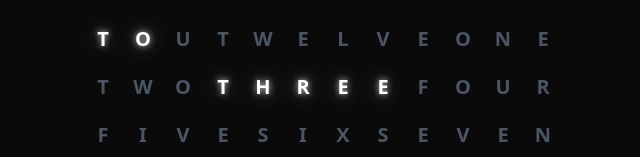
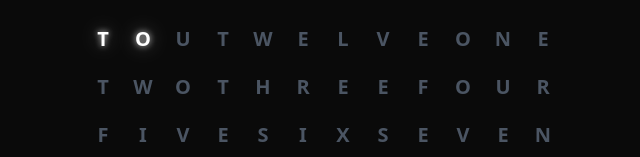
Before and after one commit to reddiedev/magic-clock, a Next.js app: page / in a window 1280 px wide. Shown: the part 197-354 px from the top of the page, without its empty margins (317-957 px from the left). Built offline with nearby package versions, Linux system fonts and the light colour scheme.

Commit message:
changed approach to time setting

```diff
--- a/src/app/page.tsx
+++ b/src/app/page.tsx
@@ -6,147 +6,27 @@ const ROWS: number[] = Array.from(Array(9).keys());
 const COLUMNS: number[] = Array.from(Array(12).keys());
 
 import Hourglass from "../assets/hourglass.gif";
+import Character from "@/components/character";
+import { useEffect, useState } from "react";
+import dayjs from "dayjs";
+import utc from "dayjs/plugin/utc";
+import timezone from "dayjs/plugin/timezone";
+dayjs.extend(utc);
+dayjs.extend(timezone);
 
 export default function Home() {
+    const [hours, setHours] = useState(0);
+    const [minutes, setMinutes] = useState(0);
+    useEffect(() => {
+        setHours(dayjs().hour());
+        setMinutes(dayjs().minute());
+    }, []);
     return (
         <main className="flex min-h-screen flex-col items-center justify-center bg-neutral-950 antialiased">
             <div className="grid grid-cols-12 grid-rows-12 gap-y-2">
-                {ROWS.map((row) => COLUMNS.map((col) => <Character key={`${row},${col}`} xIndex={col} yIndex={row} />))}
+                {ROWS.map((row) => COLUMNS.map((col) => <Character key={`${row},${col}`} xIndex={col} yIndex={row} hours={hours} minutes={minutes} />))}
             </div>
             <Image src={Hourglass} alt="hourglass" className="mt-10 w-12 h-12" priority />
         </main>
     );
 }
-
-import {
-    isElementEight,
-    isElementEleven,
-    isElementFive,
-    isElementFivePref,
-    isElementFour,
-    isElementHalf,
-    isElementIs,
-    isElementIt,
-    isElementNine,
-    isElementOclock,
-    isElementOne,
-    isElementPast,
-    isElementQuarter,
-    isElementSeven,
-    isElementSix,
-    isElementTen,
-    isElementTenPref,
-    isElementThree,
-    isElementTo,
-    isElementTwelve,
-    isElementTwenty,
-    isElementTwo
-} from "@/utils/element";
-import dayjs from "dayjs";
-import utc from "dayjs/plugin/utc";
-import timezone from "dayjs/plugin/timezone";
-dayjs.extend(utc);
-dayjs.extend(timezone);
-import { useEffect, useState } from "react";
-
-const WORDS = ["ITRISOTWENTY", "QUARTERAHALF", "TENFIVELPAST", "TOUTWELVEONE", "TWOTHREEFOUR", "FIVESIXSEVEN", "EIGHTNINETEN", "LKIELEVENALM", "UO'CLOCKDLWP"];
-
-dayjs.tz.setDefault("Asia/Manila");
-
-function Character({ xIndex, yIndex }: { xIndex: number; yIndex: number }) {
-    const [time, setTime] = useState(dayjs().tz(dayjs.tz.guess()));
-    useEffect(() => {
-        setTime(dayjs().tz(dayjs.tz.guess()));
-    }, []);
-    const minutes = time.minute();
-    const hours = time.hour() < 12 ? time.hour() : time.hour() - 12;
-
-    const word = WORDS[yIndex];
-    const character = word.charAt(xIndex);
-    // check what element character is in
-    const isIt = isElementIt({ xIndex, yIndex });
-    const isIs = isElementIs({ xIndex, yIndex });
-
-    const isTwenty = isElementTwenty({ xIndex, yIndex });
-    const isQuarter = isElementQuarter({ xIndex, yIndex });
-    const isHalf = isElementHalf({ xIndex, yIndex });
-    const isTenPref = isElementTenPref({ xIndex, yIndex });
-    const isFivePref = isElementFivePref({ xIndex, yIndex });
-
-    const isPast = isElementPast({ xIndex, yIndex });
-    const isTo = isElementTo({ xIndex, yIndex });
-
-    const isTwelve = isElementTwelve({ xIndex, yIndex });
-    const isOne = isElementOne({ xIndex, yIndex });
-    const isTwo = isElementTwo({ xIndex, yIndex });
-    const isThree = isElementThree({ xIndex, yIndex });
-    const isFour = isElementFour({ xIndex, yIndex });
-    const isFive = isElementFive({ xIndex, yIndex });
-    const isSix = isElementSix({ xIndex, yIndex });
-    const isSeven = isElementSeven({ xIndex, yIndex });
-    const isEight = isElementEight({ xIndex, yIndex });
-    const isNine = isElementNine({ xIndex, yIndex });
-    const isTen = isElementTen({ xIndex, yIndex });
-    const isEleven = isElementEleven({ xIndex, yIndex });
-    const isOclock = isElementOclock({ xIndex, yIndex });
-
-    // check if element is active
-    const isItActive = true;
-    const isIsActive = true;
-
-    const isPastActive = minutes >= 5 && minutes <= 30;
-    const isToActive = minutes > 30;
-
-    const isFivePrefActive = (minutes >= 5 && minutes < 10) || (minutes >= 25 && minutes < 30) || (minutes >= 35 && minutes < 40) || minutes >= 55;
-    const isTenPrefActive = (minutes >= 10 && minutes < 15) || (minutes >= 50 && minutes < 55);
-    const isQuarterActive = (minutes >= 15 && minutes < 20) || (minutes >= 45 && minutes < 50);
-    const isTwentyActive = (minutes >= 20 && minutes < 30) || (minutes >= 35 && minutes < 45);
-    const isHalfActive = minutes >= 30 && minutes < 35;
-
-    const isOneActive = (hours == 0 && isToActive) || (hours == 1 && minutes <= 30);
-    const isTwoActive = (hours == 1 && isToActive) || (hours == 2 && minutes <= 30);
-    const isThreeActive = (hours == 2 && isToActive) || (hours == 3 && minutes <= 30);
-    const isFourActive = (hours == 3 && isToActive) || (hours == 4 && minutes <= 30);
-    const isFiveActive = (hours == 4 && isToActive) || (hours == 5 && minutes <= 30);
-    const isSixActive = (hours == 5 && isToActive) || (hours == 6 && minutes <= 30);
-    const isSevenActive = (hours == 6 && isToActive) || (hours == 7 && minutes <= 30);
-    const isEightActive = (hours == 7 && isToActive) || (hours == 8 && minutes <= 30);
-    const isNineActive = (hours == 8 && isToActive) || (hours == 9 && minutes <= 30);
-    const isTenActive = (hours == 9 && isToActive) || (hours == 10 && minutes <= 30);
-    const isElevenActive = (hours == 10 && isToActive) || (hours == 11 && minutes <= 30);
-    const isTwelveActive = (hours == 0 && minutes <= 30) || (hours == 11 && isToActive);
-    const isOclockActive = minutes < 5;
-
-    const isActive =
-        (isIt && isItActive) ||
-        (isIs && isIsActive) ||
-        (isPast && isPastActive) ||
-        (isTo && isToActive) ||
-        (isFivePref && isFivePrefActive) ||
-        (isTenPref && isTenPrefActive) ||
-        (isQuarter && isQuarterActive) ||
-        (isTwenty && isTwentyActive) ||
-        (isHalf && isHalfActive) ||
-        (isOne && isOneActive) ||
-        (isTwo && isTwoActive) ||
-        (isThree && isThreeActive) ||
-        (isFour && isFourActive) ||
-        (isFive && isFiveActive) ||
-        (isSix && isSixActive) ||
-        (isSeven && isSevenActive) ||
-        (isEight && isEightActive) ||
-        (isNine && isNineActive) ||
-        (isTen && isTenActive) ||
-        (isEleven && isElevenActive) ||
-        (isTwelve && isTwelveActive) ||
-        (isOclock && isOclockActive);
-
-    return (
-        <span
-            className={`w-6 h-6 sm:w-8 sm:h-8 md:w-10 md:h-10 ${
-                isActive ? "text-white drop-shadow-glow" : "text-gray-600"
-            } flex items-center justify-center font-bold transition-all ease-in-out duration-150 md:text-lg lg:text-xl`}>
-            {character}
-        </span>
-    );
-}
--- a/src/components/character.tsx
+++ b/src/components/character.tsx
@@ -24,27 +24,10 @@ import {
     isElementTwenty,
     isElementTwo
 } from "@/utils/element";
-import dayjs from "dayjs";
-import utc from "dayjs/plugin/utc";
-import timezone from "dayjs/plugin/timezone";
-dayjs.extend(utc);
-dayjs.extend(timezone);
-import { useEffect, useState } from "react";
 
 const WORDS = ["ITRISOTWENTY", "QUARTERAHALF", "TENFIVELPAST", "TOUTWELVEONE", "TWOTHREEFOUR", "FIVESIXSEVEN", "EIGHTNINETEN", "LKIELEVENALM", "UO'CLOCKDLWP"];
 
-export default function Character({ xIndex, yIndex }: { xIndex: number; yIndex: number }) {
-    const { timeZone } = Intl.DateTimeFormat().resolvedOptions();
-    console.log(timeZone, dayjs.tz.guess());
-    dayjs.tz.setDefault(timeZone);
-    const [time, setTime] = useState(dayjs().tz(timeZone));
-    useEffect(() => {
-        setTime(dayjs().tz(timeZone));
-    }, [timeZone]);
-    console.log(time.hour(), time.utcOffset());
-    const minutes = time.minute();
-    const hours = time.hour() < 12 ? time.hour() : time.hour() - 12;
-
+export default function Character({ xIndex, yIndex, hours, minutes }: { xIndex: number; yIndex: number; hours: number; minutes: number }) {
     const word = WORDS[yIndex];
     const character = word.charAt(xIndex);
     // check what element character is in
```
